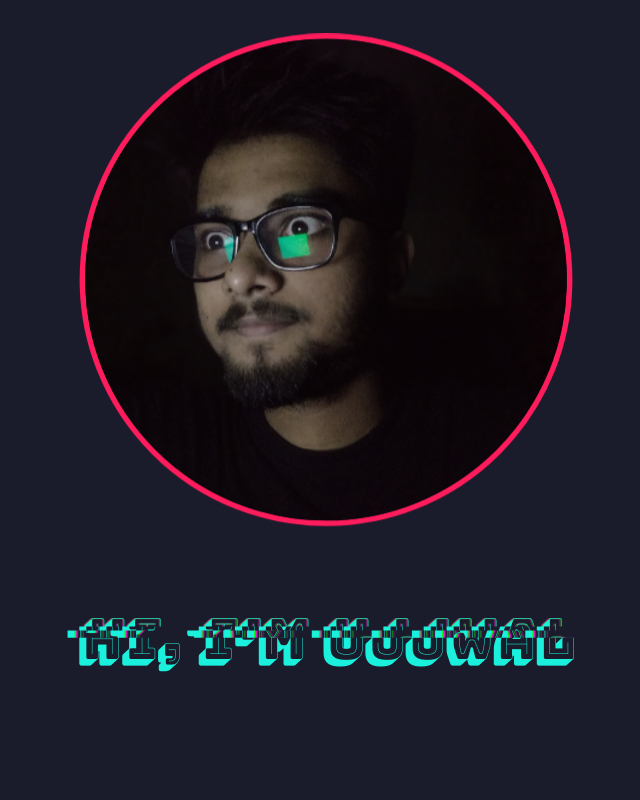
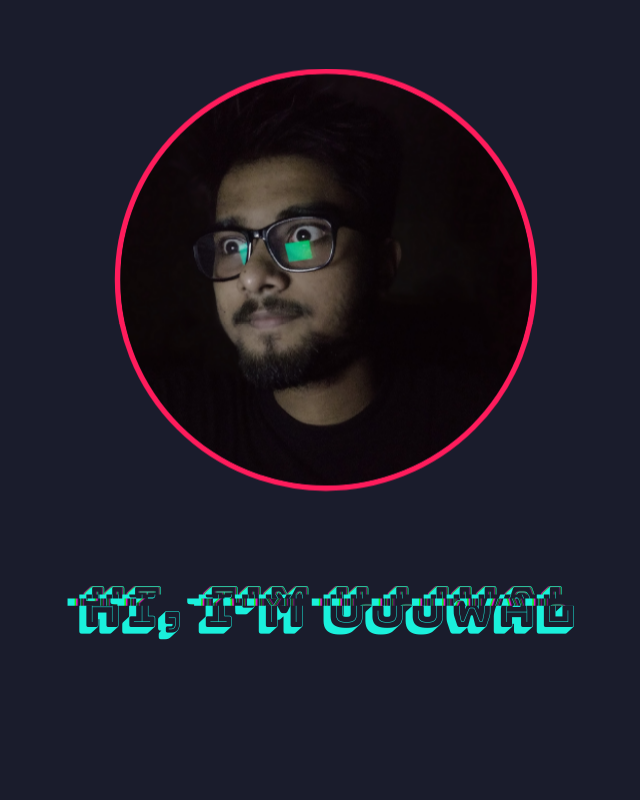
Before and after one commit to ujjwal-kr/mywebsite, a React (Create React App) app: page / in a window 1280 px wide. Shown: the top 800 px of the page, without its empty margins (314-954 px from the left). Built offline with nearby package versions, Linux system fonts and the light colour scheme.

Commit message:
add dynamic birthday

```diff
--- a/src/components/home.tsx
+++ b/src/components/home.tsx
@@ -3,8 +3,8 @@ import styled from 'styled-components';
 // Hero
 
 export const MyImageEl = styled.img`
-    width: 28rem;
-    height: 28rem;
+    width: 24rem;
+    height: 24rem;
     border-radius: 50%;
     border: 5px solid #ff1c5c;
     margin-top: -5em;
--- a/src/home.tsx
+++ b/src/home.tsx
@@ -14,6 +14,11 @@ function Home() {
 }
 
 function Hero() {
+    let age: number
+    const birthday: number = Date.parse('Thu Oct 7 2004 00:00:00 GMT+0530')
+    let time: number = Date.now()
+    let eclapsed = time - birthday
+    age = Math.floor(eclapsed / 1000 / 60 / 60 / 24 / 365)
     return (
         <div>
             <div className="hero is-info is-fullheight" style={{overflow: 'hidden'}}>
@@ -46,7 +51,7 @@ function Hero() {
             <Description>
                 <DesHeading className="has-text-primary stiff">whoami</DesHeading>
                 <Whoami className="text">
-                    I'm a <a href="https://en.wikipedia.org/wiki/Web_developer">Web developer </a>and a  <a href="https://en.wikipedia.org/wiki/Hacker">Computer hacker</a>. I'm 16 years old and from India. I research about security, open source intelligence and <a href="https://en.wikipedia.org/wiki/Reverse_engineering">Reverse Engineering</a> apps, firmwares and malwares.
+                    I'm a <a href="https://en.wikipedia.org/wiki/Web_developer">Web developer </a>and a  <a href="https://en.wikipedia.org/wiki/Hacker">Computer hacker</a>. I'm {age} years old and from India. I research about security, open source intelligence and <a href="https://en.wikipedia.org/wiki/Reverse_engineering">Reverse Engineering</a> apps, firmwares and malwares.
                 </Whoami>
             </Description>
         </div>
```
